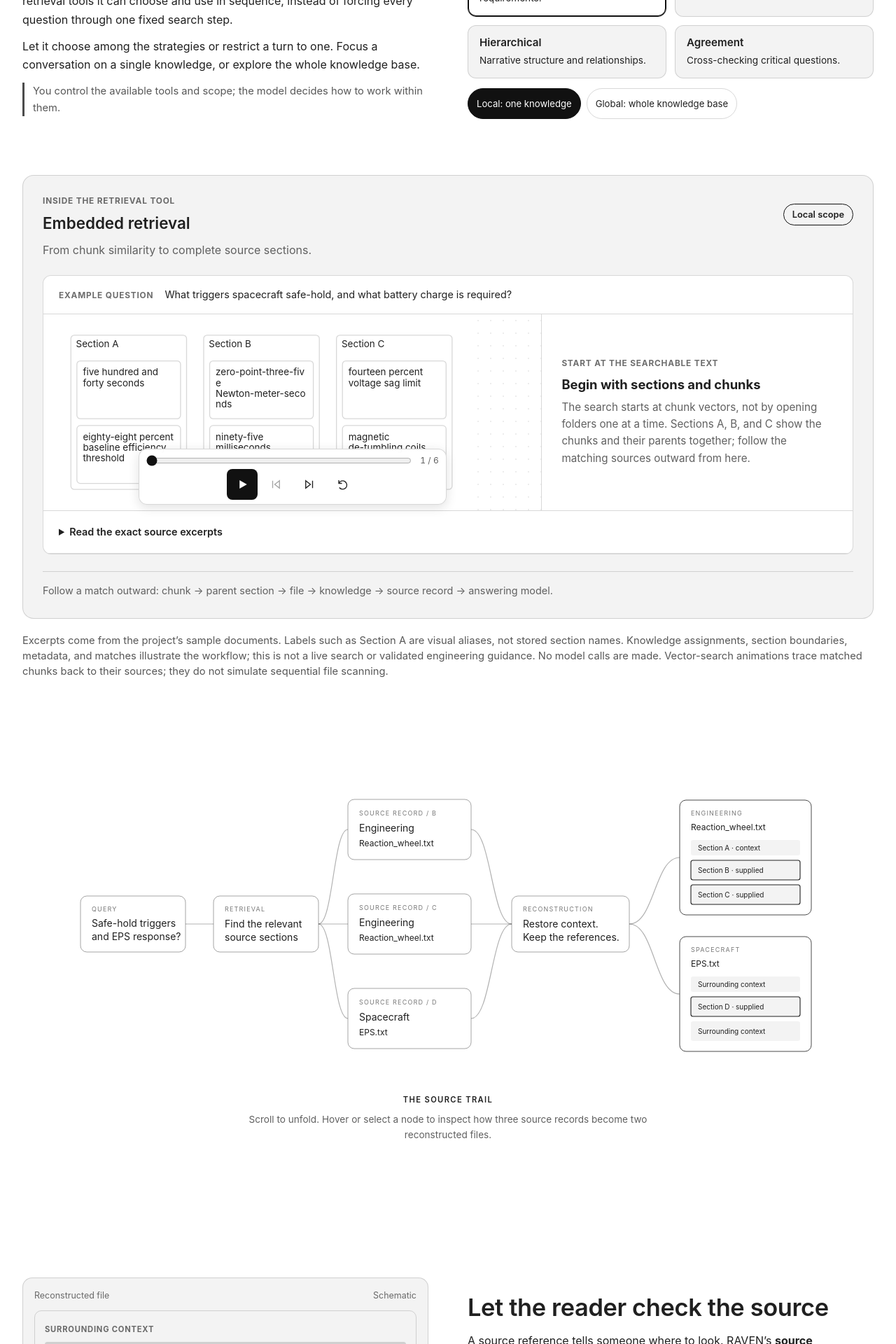
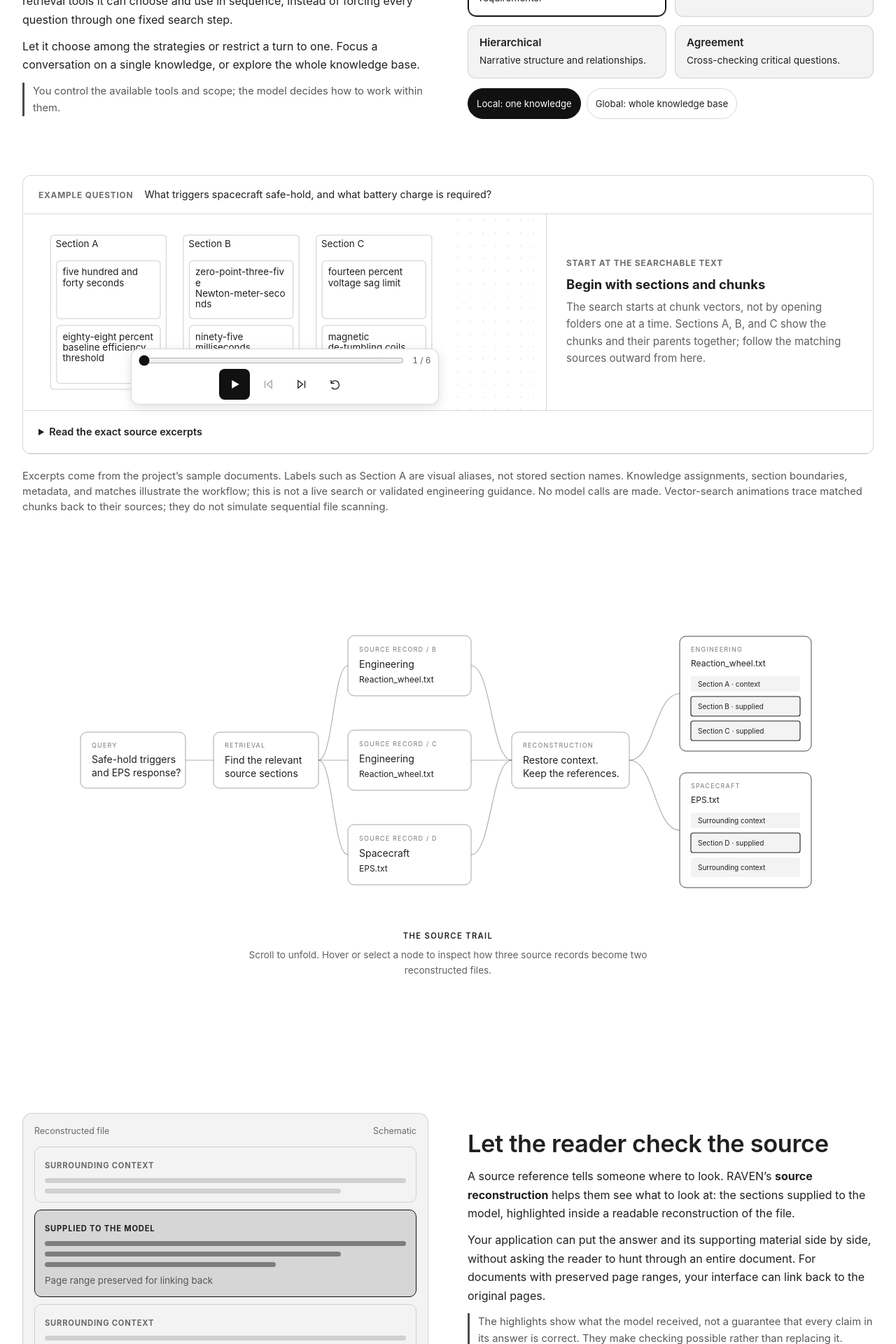
Before and after one commit to NoomexAI/raven_pypi, a Jekyll site: the page built from docs/index.html, in a window 1280 px wide. Shown: the part 1849-3769 px from the top of the page at 70% size. Built offline with Jekyll 4.4.1, drawn with Linux system fonts in a browser that asks for light colours.

Commit message:
Retrieval animation view simplified

```diff
--- a/docs/assets/css/landing.css
+++ b/docs/assets/css/landing.css
@@ -710,40 +710,6 @@
   outline-offset: 4px;
 }
 
-.rv-retrieval-diagram {
-  padding: 28px;
-  border: 1px solid var(--rv-line);
-  border-radius: 16px;
-  background: var(--rv-soft);
-}
-
-.rv-retrieval-heading {
-  display: flex;
-  flex-wrap: wrap;
-  align-items: center;
-  justify-content: space-between;
-  gap: 12px;
-  margin-bottom: 12px;
-}
-
-.landing-body .rv-retrieval-heading h3 {
-  margin: 0;
-  font-size: 1.4rem;
-}
-
-.rv-retrieval-badge {
-  border: 1px solid var(--site-accent);
-  border-radius: 999px;
-  padding: 5px 12px;
-  font-size: .8rem;
-  font-weight: 600;
-}
-
-.rv-retrieval-summary {
-  max-width: 52rem;
-  color: var(--site-muted);
-}
-
 .rv-retrieval-source {
   display: flex;
   flex-wrap: wrap;
@@ -892,14 +858,6 @@
   font-size: .9rem;
 }
 
-.landing-body .rv-retrieval-detail {
-  margin: 24px 0 0;
-  padding-top: 16px;
-  border-top: 1px solid var(--rv-line);
-  color: var(--site-muted);
-  font-size: .9rem;
-}
-
 .rv-retrieval-status {
   position: absolute;
   width: 1px;
@@ -942,12 +900,6 @@
 
   .rv-retrieval-comparison .rv-stage-art {
     position: static;
-  }
-}
-
-@media (max-width: 540px) {
-  .rv-retrieval-diagram {
-    padding: 20px;
   }
 }
 
--- a/docs/assets/css/retrieval-player.css
+++ b/docs/assets/css/retrieval-player.css
@@ -6,7 +6,7 @@
 }
 
 .rv-film {
-  margin-top: 24px;
+  margin-top: 0;
   border: 1px solid var(--rv-line);
   border-radius: 12px;
   overflow: hidden;
--- a/docs/assets/js/retrieval-player.js
+++ b/docs/assets/js/retrieval-player.js
@@ -170,20 +170,7 @@ document.querySelectorAll("[data-rv-retrieval]").forEach((explorer) => {
     player.querySelector("[data-film-query]").textContent = example.questions[scope];
     modes.forEach((button) => button.setAttribute("aria-pressed", String(button.dataset.retrievalMode === mode)));
     scopes.forEach((button) => button.setAttribute("aria-pressed", String(button.dataset.retrievalScope === scope)));
-    explorer.querySelector("[data-retrieval-title]").textContent = titles[mode];
-    explorer.querySelector("[data-retrieval-badge]").textContent = `${scope === "global" ? "Global" : "Local"} scope`;
-    explorer.querySelector("[data-retrieval-summary]").textContent = {
-      embedded: "From chunk similarity to complete source sections.",
-      "vector-conditioned": scope === "global" ? "Vector matches shortlist knowledges; LLM ranking selects sections within them." : "Vector matches shortlist files; LLM ranking selects sections within them.",
-      hierarchical: "Let the LLM rank metadata instead of matching chunk vectors.",
-      agreement: "Two retrieval passes, followed by a comparison of their outputs.",
-    }[mode];
-    explorer.querySelector("[data-retrieval-detail]").textContent = {
-      embedded: "Follow a match outward: chunk → parent section → file → knowledge → source record → answering model.",
-      "vector-conditioned": "Vector matching narrows the boundary; LLM section ranking can select other sections within that boundary.",
-      hierarchical: scope === "global" ? "Default global retrieval ranks knowledge summaries before section metadata. full_retrieval skips the knowledge shortlist." : "Local hierarchical retrieval scores section metadata in one knowledge; it does not require vector search.",
-      agreement: "The two passes run sequentially. Agreement describes their retrieval results, not a guarantee that an answer is correct.",
-    }[mode];
+    explorer.querySelector("#retrieval-diagram").setAttribute("aria-label", `${titles[mode]}, ${scope} scope walkthrough`);
     goTo(0, false);
   }
 
--- a/docs/index.html
+++ b/docs/index.html
@@ -103,9 +103,7 @@ description: >-
 </div>
 </div>
 </div>
-<section class="rv-retrieval-diagram" id="retrieval-diagram" aria-labelledby="retrieval-diagram-title">
-<div class="rv-retrieval-heading"><div><span class="rv-label">Inside the retrieval tool</span><h3 id="retrieval-diagram-title" data-retrieval-title>Embedded retrieval</h3></div><span class="rv-retrieval-badge" data-retrieval-badge>Local scope</span></div>
-<p class="rv-retrieval-summary" data-retrieval-summary>Search one knowledge by vector similarity, then return the matching sections.</p>
+<section id="retrieval-diagram" aria-label="Retrieval walkthrough">
 <div class="rv-film" data-retrieval-player hidden>
 <div class="rv-film-query"><span class="rv-label">Example question</span><span data-film-query>What triggers spacecraft safe-hold, and what battery charge is required?</span></div>
 <div class="rv-film-stage">
@@ -139,7 +137,6 @@ description: >-
 </ol>
 </div>
 </div>
-<p class="rv-retrieval-detail" data-retrieval-detail>No LLM relevance-scoring pass is needed for this strategy.</p>
 <p class="rv-retrieval-status" data-retrieval-status role="status"></p>
 <noscript><p class="rv-note">This is the local embedded workflow. Enable JavaScript to explore the other strategies and scopes.</p></noscript>
 </section>
```
